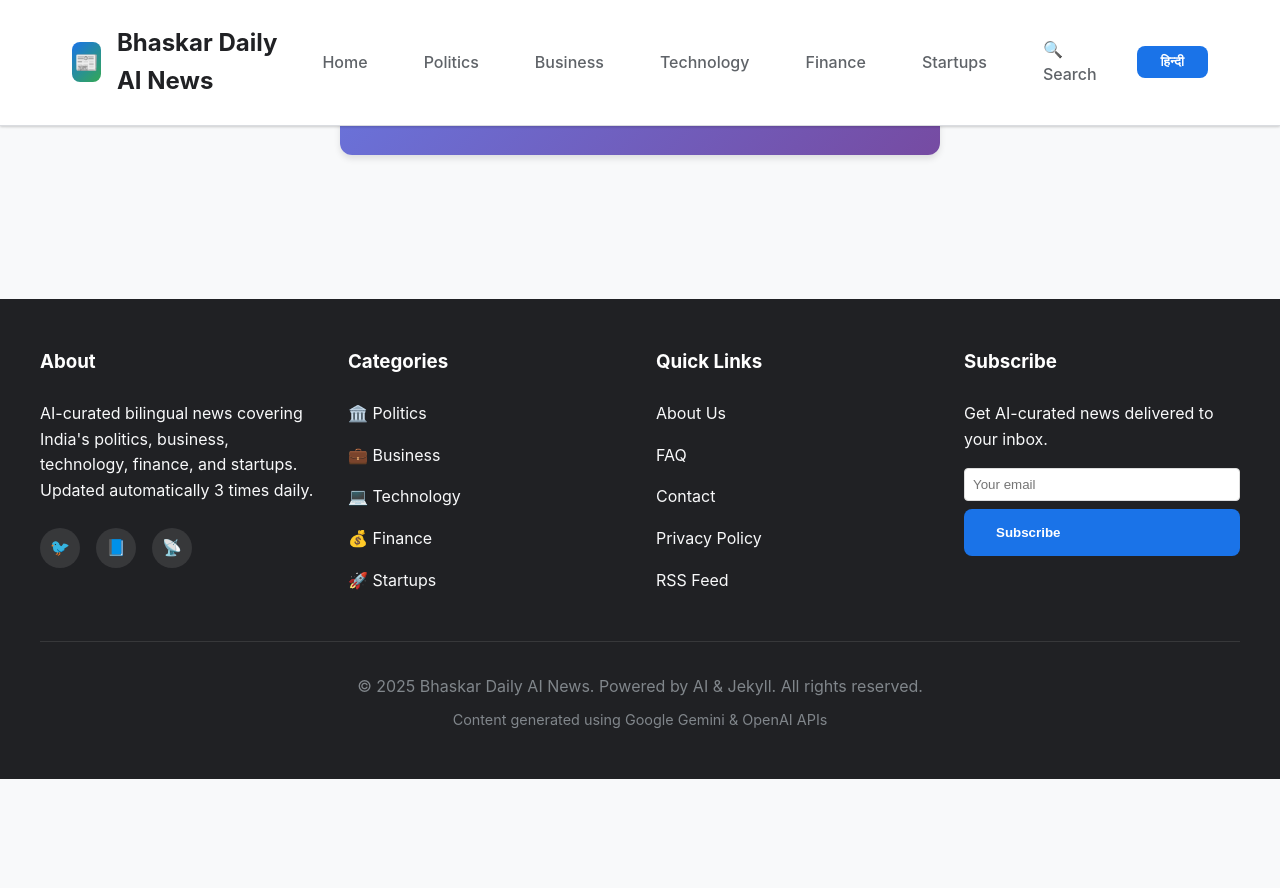
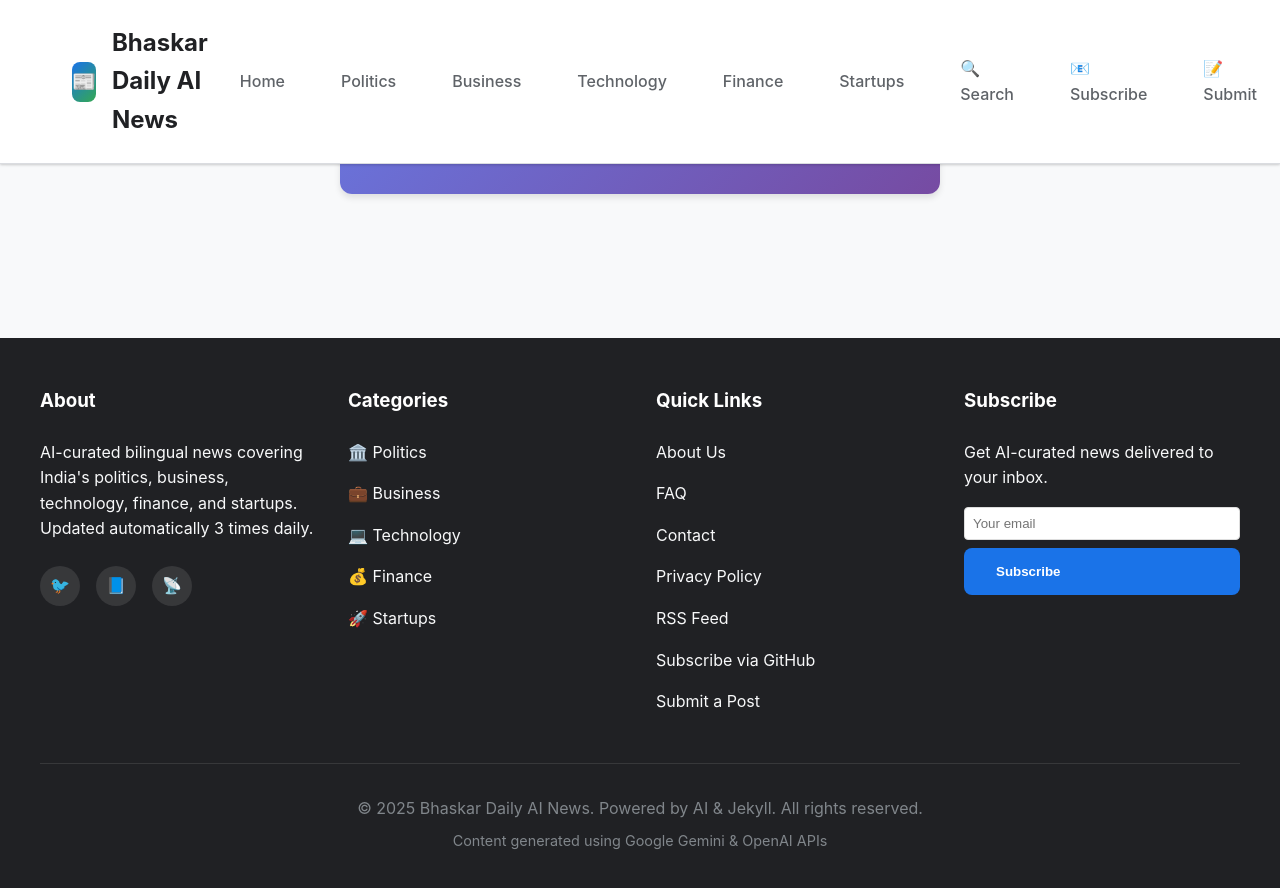
Before and after one commit to kundan007b/bhaskar-daily-ai-news, a Jekyll site: the page built from index.html, in a window 1280 px wide and 900 px high, scrolled down 5580 px. Shown: the top 888 px of the window. Built offline with Jekyll 4.4.1, drawn with Linux system fonts in a browser that asks for light colours; before the commit the page ends 6359 px from its top, so only the background shows below that.

Commit message:
feat(tier1): add Issue Forms (subscribe, new_post) and workflows (subscribe-intake, issue-to-post); wire header/footer links; docs on secrets & usage

```diff
--- a/_layouts/default.html
+++ b/_layouts/default.html
@@ -50,6 +50,8 @@
                 <a href="{{ '/finance' | relative_url }}" class="nav-link">Finance</a>
                 <a href="{{ '/startups' | relative_url }}" class="nav-link">Startups</a>
                 <a href="{{ '/search' | relative_url }}" class="nav-link">🔍 Search</a>
+                <a href="https://github.com/kundan007b/bhaskar-daily-ai-news/issues/new?template=subscribe.yml" class="nav-link">📧 Subscribe</a>
+                <a href="https://github.com/kundan007b/bhaskar-daily-ai-news/issues/new?template=new_post.yml" class="nav-link">📝 Submit</a>
                 <button class="lang-toggle" onclick="toggleLanguage()">
                     <span id="lang-text">हिन्दी</span>
                 </button>
@@ -111,6 +113,8 @@
                     <li><a href="{{ '/contact' | relative_url }}">Contact</a></li>
                     <li><a href="{{ '/privacy-policy' | relative_url }}">Privacy Policy</a></li>
                     <li><a href="{{ '/feed.xml' | relative_url }}">RSS Feed</a></li>
+                    <li><a href="https://github.com/kundan007b/bhaskar-daily-ai-news/issues/new?template=subscribe.yml">Subscribe via GitHub</a></li>
+                    <li><a href="https://github.com/kundan007b/bhaskar-daily-ai-news/issues/new?template=new_post.yml">Submit a Post</a></li>
                 </ul>
             </div>
 
```
Also changed, not shown: .github/ISSUE_TEMPLATE/new_post.yml (added), .github/ISSUE_TEMPLATE/subscribe.yml (added), .github/workflows/issue-to-post.yml (added), .github/workflows/subscribe-intake.yml (added), README.md.
